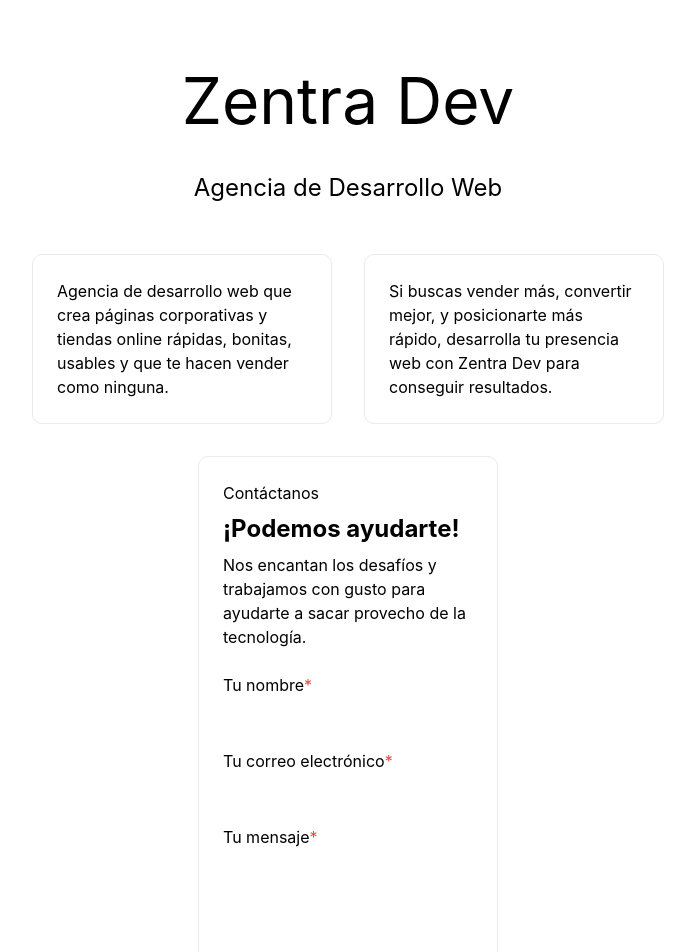
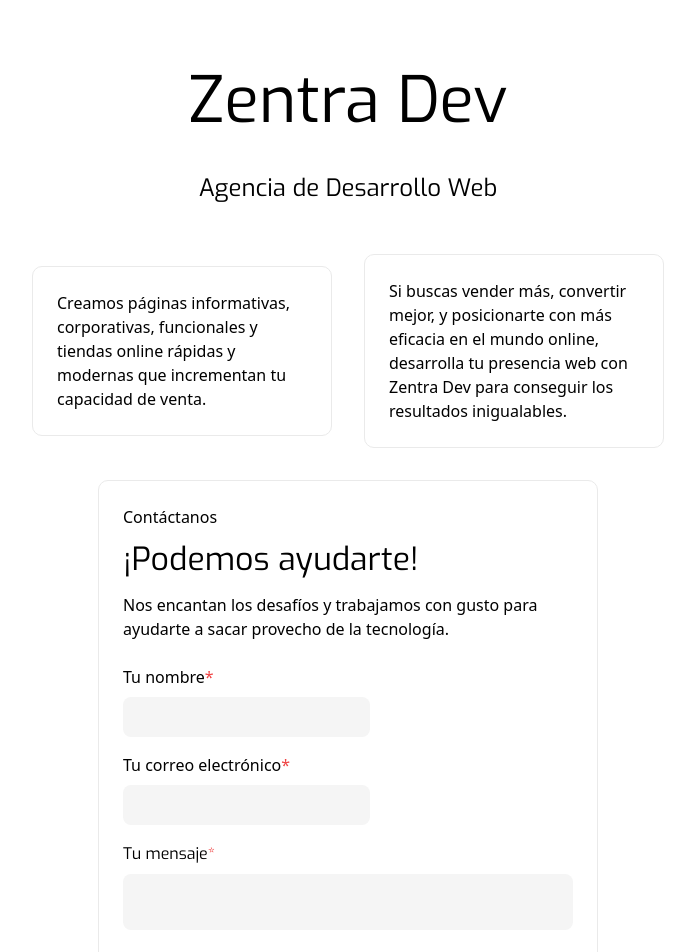
Before and after one commit to juanbric/zentra, a Next.js app: page / in a window 1280 px wide. Shown: the top 952 px of the page, without its empty margins (292-987 px from the left). Built offline with nearby package versions, Linux system fonts and the light colour scheme.

Commit message:
frontend work

```diff
--- a/components/ContactForm.tsx
+++ b/components/ContactForm.tsx
@@ -7,47 +7,44 @@
     e.target.style.height = `${e.target.scrollHeight}px`;
   };
 
-  const [name, setName] = useState('')
-const [email, setEmail] = useState('')
-const [message, setMessage] = useState('')
-const [submitted, setSubmitted] = useState(false)
-
+  const [name, setName] = useState("");
+  const [email, setEmail] = useState("");
+  const [message, setMessage] = useState("");
+  const [submitted, setSubmitted] = useState(false);
 
   const handleSubmit = (e: any) => {
-  e.preventDefault()
-  console.log('Sending')
+    e.preventDefault();
+    console.log("Sending");
     let data = {
       name,
       email,
-    message
+      message,
+    };
+    fetch("/api/contact", {
+      method: "POST",
+      headers: {
+        Accept: "application/json, text/plain, */*",
+        "Content-Type": "application/json",
+      },
+      body: JSON.stringify(data),
+    }).then((res) => {
+      console.log("Response received");
+      if (res.status === 200) {
+        console.log("Response succeeded!");
+        setSubmitted(true);
+        setName("");
+        setEmail("");
+        setMessage("");
       }
-fetch('/api/contact', {
-    method: 'POST',
-    headers: {
-      'Accept': 'application/json, text/plain, */*',
-      'Content-Type': 'application/json'
-    },
-    body: JSON.stringify(data)
-  }).then((res) => {
-    console.log('Response received')
-    if (res.status === 200) {
-      console.log('Response succeeded!')
-      setSubmitted(true)
-      setName('')
-      setEmail('')
-      setMessage('')
-    }
-  })
+    });
   };
 
   return (
-    <form onSubmit={handleSubmit} className="card-next">
+    <form onSubmit={handleSubmit} className="card-form">
       <h3>Contáctanos</h3>
-      <Spacer size={8} />
-      <h1 className="text-2xl font-bold dark:text-gray-50">
-        ¡Podemos ayudarte!
-      </h1>
-      <Spacer size={8} />
+      <Spacer size={12} />
+      <h1 className="title-bold">¡Podemos ayudarte!</h1>
+      <Spacer size={16} />
       <p>
         Nos encantan los desafíos y trabajamos con gusto para ayudarte a sacar
         provecho de la tecnología.
@@ -68,25 +65,27 @@
         setState={setEmail}
       />
 
-      <label htmlFor="message">
+      <label className="copy" htmlFor="message">
         Tu mensaje<span className="text-red-500">*</span>
       </label>
       <Spacer size={8} />
       <textarea
-        className="w-full min-h-[120px] p-1"
+        className="w-full bg-[#f5f5f5] rounded-[8px] p-1"
         onKeyDown={handleKeyDown}
         value={message}
         onChange={(e) => {
           setMessage(e.target.value);
         }}
-        style={{resize: 'none'}}
+        style={{ resize: "none" }}
         name="message"
       />
       <Spacer size={16} />
       <input
         type="submit"
-        onClick={(e)=>{handleSubmit(e)}}
-        className="px-4 py-2 bg-[#000000] text-white rounded-[8px]"
+        onClick={(e) => {
+          handleSubmit(e);
+        }}
+        className="px-4 py-2 bg-[#1d1d1d] text-white rounded-[8px]"
       />
     </form>
   );
@@ -113,7 +112,7 @@
       </label>
       <Spacer size={8} />
       <input
-        className="h-7"
+        className="p-2 bg-[#f5f5f5] rounded-[8px]"
         value={state}
         onChange={(e) => {
           setState(e.target.value);
--- a/components/MetaTag.tsx
+++ b/components/MetaTag.tsx
@@ -14,6 +14,7 @@
   return (
     <Head>
       <title>{title}</title>
+      <link href="https://fonts.googleapis.com/css?family=Exo&display=swap" rel="stylesheet" />
       <meta name="description" content={description} />
       <meta
         name="keywords"
--- /dev/null
+++ b/pages/_document.tsx
@@ -0,0 +1,24 @@
+import Document, { Html, Head, Main, NextScript } from 'next/document'
+
+class MyDocument extends Document {
+  static async getInitialProps(ctx :any) {
+    const initialProps = await Document.getInitialProps(ctx)
+    return { ...initialProps }
+  }
+
+  render() {
+    return (
+      <Html>
+        <Head>
+          <link href="https://fonts.googleapis.com/css?family=Exo+2&display=swap" rel="stylesheet" />
+        </Head>
+        <body>
+          <Main />
+          <NextScript />
+        </body>
+      </Html>
+    )
+  }
+}
+
+export default MyDocument
--- a/pages/api/hello.js
+++ /dev/null
@@ -1,5 +0,0 @@
-// Next.js API route support: https://nextjs.org/docs/api-routes/introduction
-
-export default function handler(req, res) {
-    res.status(200).json({ name: 'John Doe' })
-  }
--- a/pages/index.tsx
+++ b/pages/index.tsx
@@ -17,26 +17,27 @@
         image={undefined}
       />
       <main className="main">
-        <h1 className="title">Zentra Dev</h1>
+        <h1 className="header-bold" style={{fontFamily: 'Exo 2'}}>Zentra Dev</h1>
 
-        <p className="description text-center">Agencia de Desarrollo Web</p>
+        <p className="header-light text-center">Agencia de Desarrollo Web</p>
 
         <div className="grid-perfect">
           <p className="card-next">
-            Agencia de desarrollo web que crea páginas corporativas y tiendas
-            online rápidas, bonitas, usables y que te hacen vender como ninguna.
+            Creamos páginas informativas, corporativas, funcionales y tiendas
+            online rápidas y modernas que incrementan tu capacidad de venta.
           </p>
           <p className="card-next">
-            Si buscas vender más, convertir mejor, y posicionarte más rápido,
-            desarrolla tu presencia web con Zentra Dev para conseguir
-            resultados.
+            Si buscas vender más, convertir mejor, y posicionarte con más
+            eficacia en el mundo online, desarrolla tu presencia web con Zentra
+            Dev para conseguir los resultados inigualables.
           </p>
           <Spacer size={24} />
           <ContactForm />
         </div>
       </main>
 
-      <footer className="footer">Llámanos +31620717899</footer>
+      <footer className="footer copy"><img src="/whatsapp.svg" className="pr-4 "/>Escríbenos por whatsapp al +31620717899
+         </footer>
     </>
   );
 }
--- a/styles/globals.css
+++ b/styles/globals.css
@@ -7,7 +7,7 @@
   body {
     padding: 0;
     margin: 0;
-    font-family: -apple-system, BlinkMacSystemFont, Segoe UI, Roboto, Oxygen,
+    font-family: Exo 2, -apple-system, BlinkMacSystemFont, Segoe UI, Roboto, Oxygen,
       Ubuntu, Cantarell, Fira Sans, Droid Sans, Helvetica Neue, sans-serif;
   }
 }
@@ -52,27 +52,40 @@
     max-width: 300px;
   }
 
-  .title {
+  .card-form {
+    margin: 1rem;
+    padding: 1.5rem;
+    text-align: left;
+    color: inherit;
+    text-decoration: none;
+    border: 1px solid #eaeaea;
+    border-radius: 10px;
+    transition: color 0.15s ease, border-color 0.15s ease;
+    max-width: 500px;
+  }
+
+  .header-bold {
+    font-family: Exo;
     margin: 0;
     line-height: 1.15;
     font-size: 4rem;
   }
 
-  .description {
+  .header-light {
+    font-family: Exo;
     margin: 2rem 0;
     line-height: 1.5;
     font-size: 1.5rem;
   }
-}
 
-@layer components {
-  @media (prefers-color-scheme: dark) {
-    html {
-      color-scheme: dark;
-    }
-    body {
-      color: white;
-      background: black;
-    }
+  .title-bold {
+    font-family: Exo;
+    margin: 0;
+    line-height: 1.15;
+    font-size: 2rem;
+  }
+
+  .copy {
+    font-family: Exo;
   }
 }
```
Also changed, not shown: public/logo.png, public/whatsapp.svg (added). Lines whose indentation alone changed are shown as unchanged.
